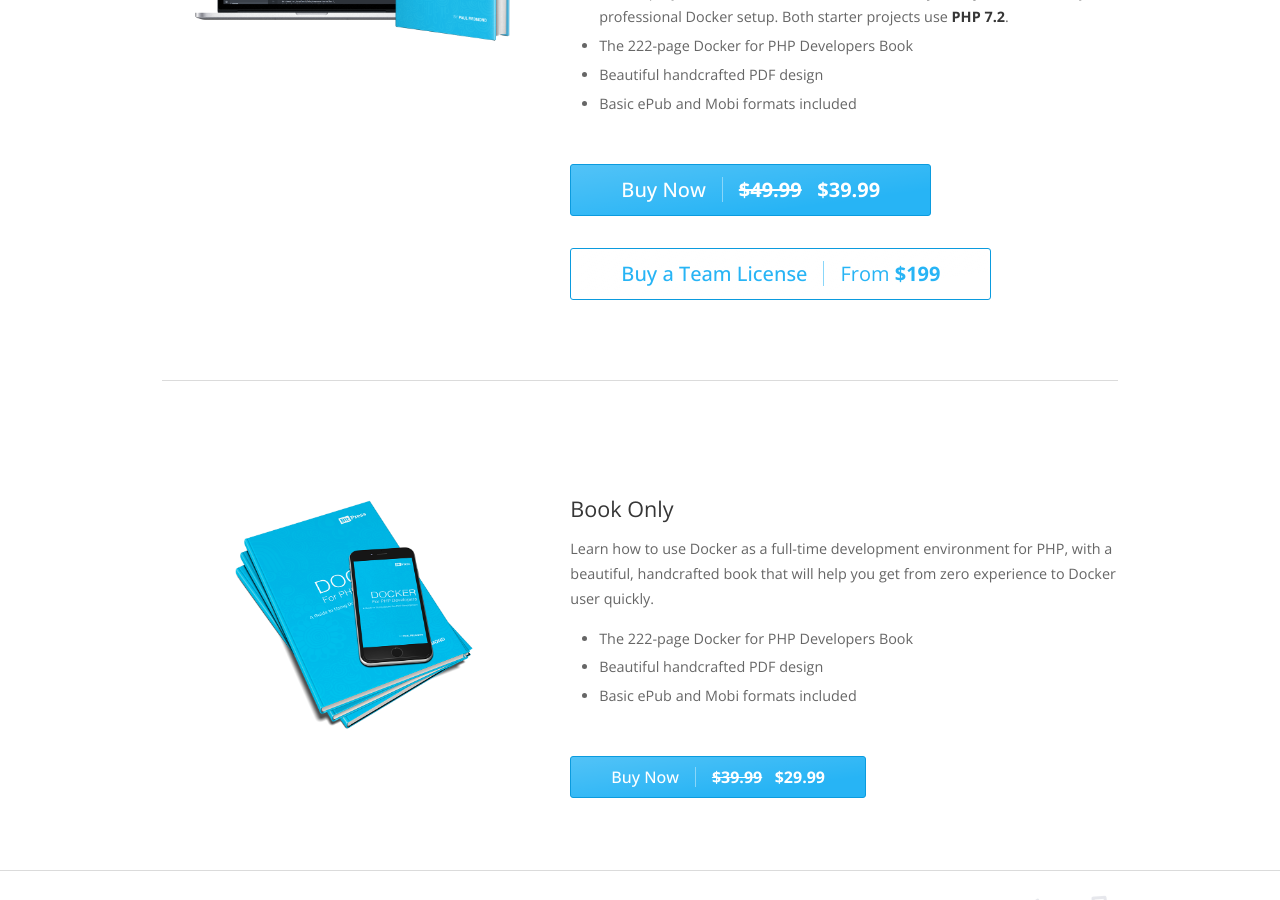
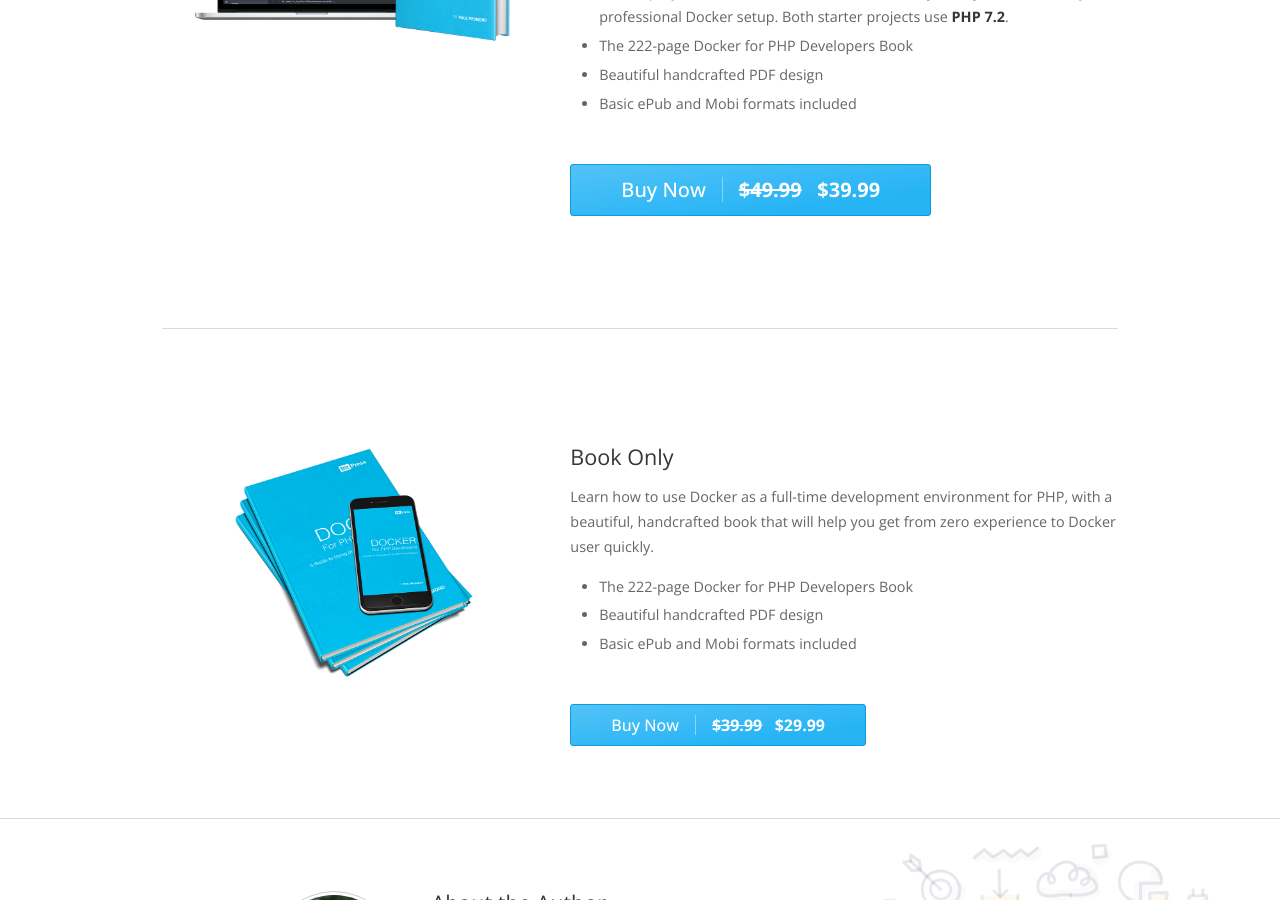
Before and after one commit to bitpressio/bitpressio.github.io, a Jekyll site: the page built from mastering-docker-php.md, in a window 1280 px wide and 900 px high, scrolled down 6082 px. Built offline with Jekyll 4.4.1, drawn with Linux system fonts in a browser that asks for light colours; nearby versions of some CDN libraries; some web fonts are replaced; comment, search, counter and statistics services are not loaded.

Commit message:
Disable team

```diff
--- a/mastering-docker-php.md
+++ b/mastering-docker-php.md
@@ -608,10 +608,10 @@ permalink: /docker-for-php-developers/
                                     Buy Now
                                     <span class="price"><strike>$49.99</strike>&nbsp;&nbsp;&nbsp;$39.99</span>
                                 </a>
-                                <a class="button is-primary is-outlined is-buy-now is-medium" href="https://gum.co/docker-php-starter-teams">
+                                <!-- <a class="button is-primary is-outlined is-buy-now is-medium" href="https://gum.co/docker-php-starter-teams">
                                     Buy a Team License
                                     <span class="price"><span style="font-weight: normal;">From</span> $199</span>
-                                </a>
+                                </a> -->
                             </div>
                         </div>
                         <div class="column is-12 mt-2 mb-2"><hr></div>
```
